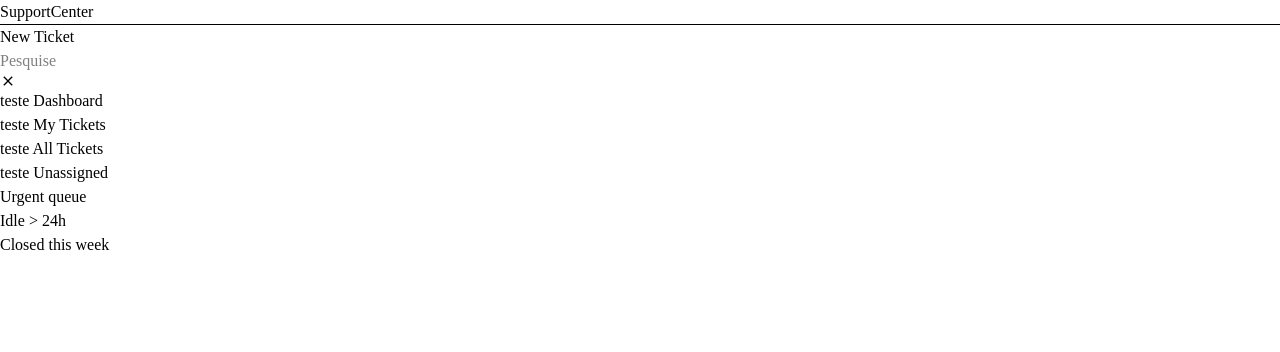
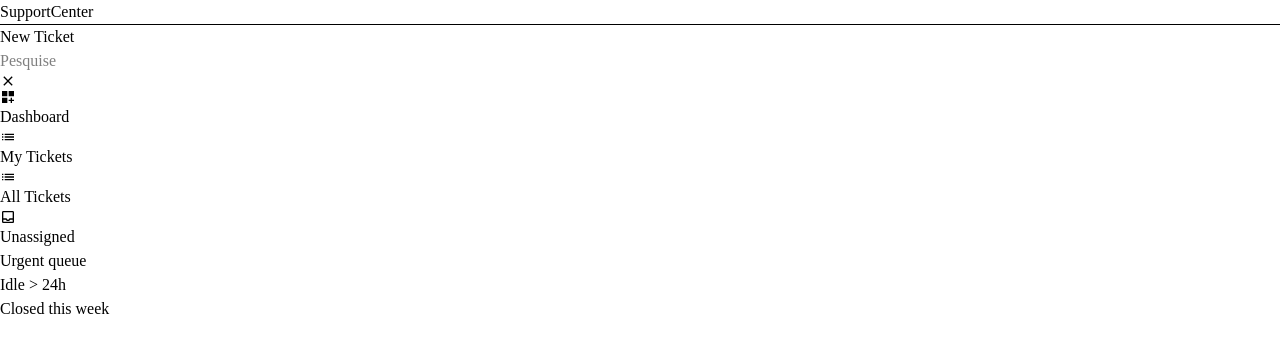
Before and after one commit to carloscabral656/support-center, a React (Vite) app in the folder apps/support-center-front-end/: page / in a window 1280 px wide. Shown: the top 352 px of the page. Built offline with nearby package versions, Linux system fonts and the light colour scheme.

Commit message:
feat: new list items

```diff
--- a/apps/support-center-front-end/src/app/app.tsx
+++ b/apps/support-center-front-end/src/app/app.tsx
@@ -2,7 +2,7 @@ import { SideNav } from './shared/components/ui/sidenav/SideNav';
 
 export function App() {
   return (
-    <div className="w-screen h-screen">
+    <div className="w-screen h-screen font-sans">
       <SideNav />
     </div>
   );
--- a/apps/support-center-front-end/src/app/shared/components/ui/sidenav/SideNav.tsx
+++ b/apps/support-center-front-end/src/app/shared/components/ui/sidenav/SideNav.tsx
@@ -1,24 +1,28 @@
+import { ReactNode } from 'react';
 import { Button } from '../../forms/Button';
 import { Input } from '../../forms/Input';
 import { SideNavItem } from './SideNavItem';
 import { MdOutlineSearch } from 'react-icons/md';
+import { MdDashboardCustomize } from 'react-icons/md';
+import { MdList } from 'react-icons/md';
+import { MdOutlineInbox } from 'react-icons/md';
 
 export const SideNav = () => {
-  const itens: { icon: string; text: string }[] = [
+  const itens: { icon: ReactNode; text: string }[] = [
     {
-      icon: 'teste',
+      icon: <MdDashboardCustomize />,
       text: 'Dashboard',
     },
     {
-      icon: 'teste',
+      icon: <MdList />,
       text: 'My Tickets',
     },
     {
-      icon: 'teste',
+      icon: <MdList />,
       text: 'All Tickets',
     },
     {
-      icon: 'teste',
+      icon: <MdOutlineInbox />,
       text: 'Unassigned',
     },
   ];
--- a/apps/support-center-front-end/src/app/shared/components/ui/sidenav/SideNavItem.tsx
+++ b/apps/support-center-front-end/src/app/shared/components/ui/sidenav/SideNavItem.tsx
@@ -7,8 +7,9 @@ export interface sideNavItemProps {
 
 export const SideNavItem = ({ icon, label }: sideNavItemProps) => {
   return (
-    <div className="rounded-sm border px-2">
-      {icon} {label}
+    <div className="flex gap-2 items-center rounded-sm color-ink-700 hover:bg-accent-tint hover:font-semibold cursor-pointer text-[14px] pr-2 py-1">
+      {icon}
+      {label}
     </div>
   );
 };
--- a/apps/support-center-front-end/src/styles.css
+++ b/apps/support-center-front-end/src/styles.css
@@ -1,32 +1,9 @@
-/**
- * SupportCenter — design tokens for Tailwind v4 (CSS-first config).
- * Extracted from the "Foundations" screen of the SupportCenter design
- * (Design canvas · Foundations.dc.html).
- *
- * Tailwind v4 has no tailwind.config.js by default — tokens are declared
- * as CSS variables inside @theme, right in this file, and Tailwind
- * generates the matching utilities automatically (e.g. --color-accent
- * gives you bg-accent / text-accent / border-accent, etc).
- *
- * If you already have a style.css with your own rules, keep your
- * @import "tailwindcss" line and just merge the @theme block below into
- * it — don't declare @theme twice.
- *
- * Note: the design's 4px spacing scale (4/8/12/16/20/24/32/40/48) already
- * matches Tailwind's default --spacing scale 1:1 (p-1=4px … p-12=48px),
- * so it isn't redeclared here.
- */
-
 @import 'tailwindcss';
 
-/* Optional — for best font-loading performance, move this to a <link> in
-   your HTML <head> instead and drop this @import. Kept here so every
-   token lives in one file. */
-@import url('https://fonts.googleapis.com/css2?family=IBM+Plex+Sans:wght@400;500;600;700&family=IBM+Plex+Mono:wght@400;500;600&display=swap');
+@import url('https://fonts.googleapis.com/css2?family=JetBrains+Mono:ital,wght@0,100..800;1,100..800&family=Montserrat:ital,wght@0,100..900;1,100..900&display=swap');
 
 @theme {
-  /* ---------- Color — neutral (cool slate). Named "ink" so it never
-     mixes with Tailwind's built-in gray/slate/neutral palettes. ---------- */
+  /* ---------- Color — neutral ---------- */
   --color-ink-0: #ffffff;
   --color-ink-25: #fafbfc;
   --color-ink-50: #f5f6f8;
@@ -42,15 +19,13 @@
   --color-ink-800: #1f2228;
   --color-ink-900: #121417;
 
-  /* ---------- Color — accent. Single brand/emphasis color, used
-     sparingly (primary buttons, active nav, links, focus). ---------- */
+  /* ---------- Accent ---------- */
   --color-accent: #0d7377;
   --color-accent-600: #0b5f63;
   --color-accent-tint: #e3f3f2;
   --color-accent-tint-strong: #c9e9e7;
 
-  /* ---------- Color — ticket status (Open / In Progress / Resolved /
-     Closed). e.g. bg-status-open-bg text-status-open-fg ---------- */
+  /* ---------- Status ---------- */
   --color-status-open-fg: #1d4ed8;
   --color-status-open-bg: #eaf1fe;
   --color-status-progress-fg: #b45309;
@@ -60,24 +35,24 @@
   --color-status-closed-fg: #5b616b;
   --color-status-closed-bg: #f1f2f4;
 
-  /* ---------- Color — ticket priority (Low / Medium / High / Urgent). ---------- */
+  /* ---------- Priority ---------- */
   --color-priority-low: #9ba1ab;
   --color-priority-medium: #2563eb;
   --color-priority-high: #d9720b;
   --color-priority-urgent: #dc2626;
 
-  /* ---------- Color — danger / error banners, destructive actions. ---------- */
+  /* ---------- Danger ---------- */
   --color-danger-fg: #b91c1c;
   --color-danger-bg: #fceaea;
   --color-danger-border: #f3cbcb;
 
-  /* ---------- Type — overrides Tailwind's default font-sans / font-mono. ---------- */
-  --font-sans: 'IBM Plex Sans', system-ui, -apple-system, 'Segoe UI', Roboto, Arial, sans-serif;
-  --font-mono: 'IBM Plex Mono', 'SF Mono', Consolas, 'Courier New', monospace;
+  /* ---------- Fonts ---------- */
 
-  /* Type scale — each pairs font-size with its companion line-height /
-     weight / tracking, so e.g. text-display applies all four at once.
-     Tailwind's default scale (text-xs … text-9xl) stays available too. */
+  --font-sans: 'Montserrat', system-ui, -apple-system, BlinkMacSystemFont, 'Segoe UI', sans-serif;
+
+  --font-mono: 'JetBrains Mono', 'SFMono-Regular', Consolas, 'Liberation Mono', monospace;
+
+  /* ---------- Type scale ---------- */
   --text-display: 20px;
   --text-display--line-height: 1.3;
   --text-display--font-weight: 600;
@@ -101,12 +76,24 @@
   --text-micro: 10.5px;
   --text-micro--line-height: 1.3;
 
-  /* ---------- Radius — overrides Tailwind's default rounded-sm/md/lg. ---------- */
+  /* ---------- Radius ---------- */
   --radius-sm: 6px;
   --radius-md: 8px;
   --radius-lg: 12px;
 
-  /* ---------- Shadow — resting panels vs. modals/command palette. ---------- */
+  /* ---------- Shadow ---------- */
   --shadow-panel: 0 1px 2px rgba(16, 20, 24, 0.05);
   --shadow-overlay: 0 16px 48px rgba(12, 14, 16, 0.28);
 }
+
+@layer base {
+  html {
+    font-family: var(--font-sans);
+  }
+
+  body {
+    font-family: var(--font-sans);
+    background-color: var(--color-ink-25);
+    color: var(--color-ink-900);
+  }
+}
```
